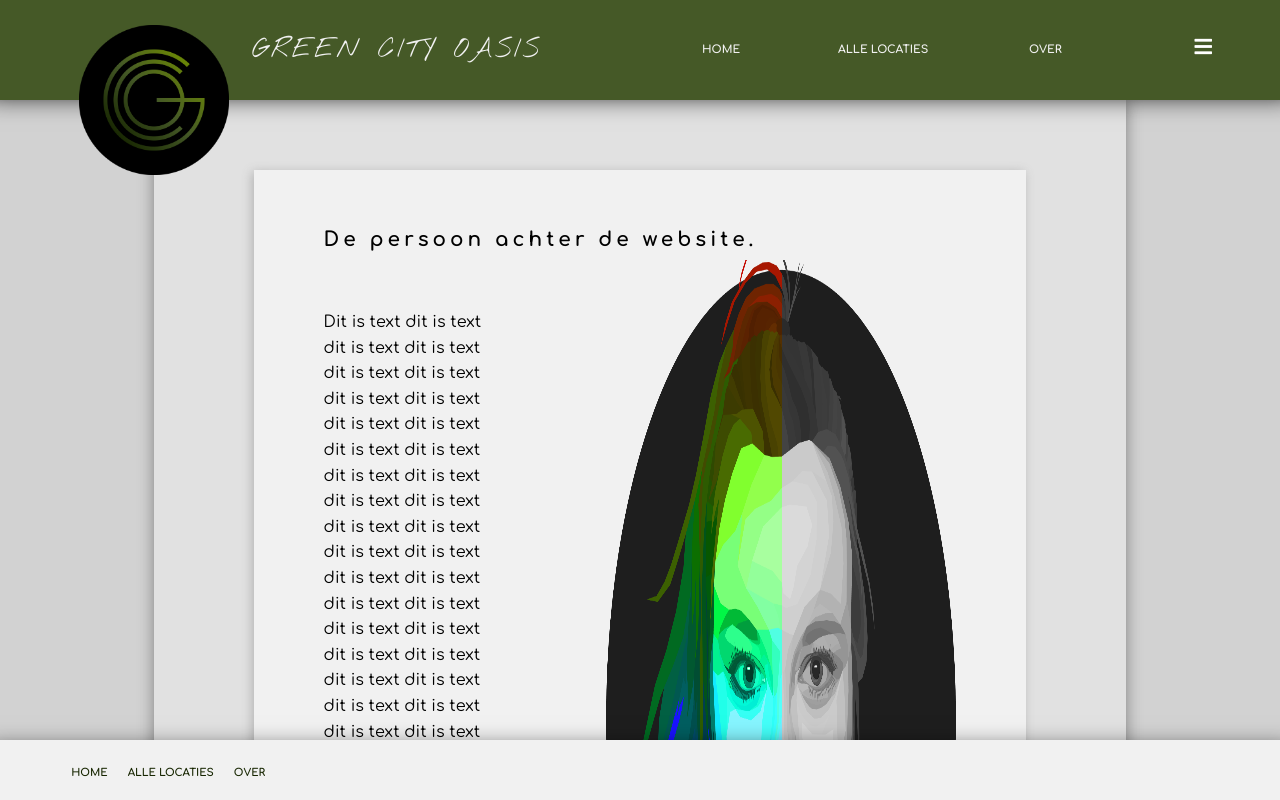
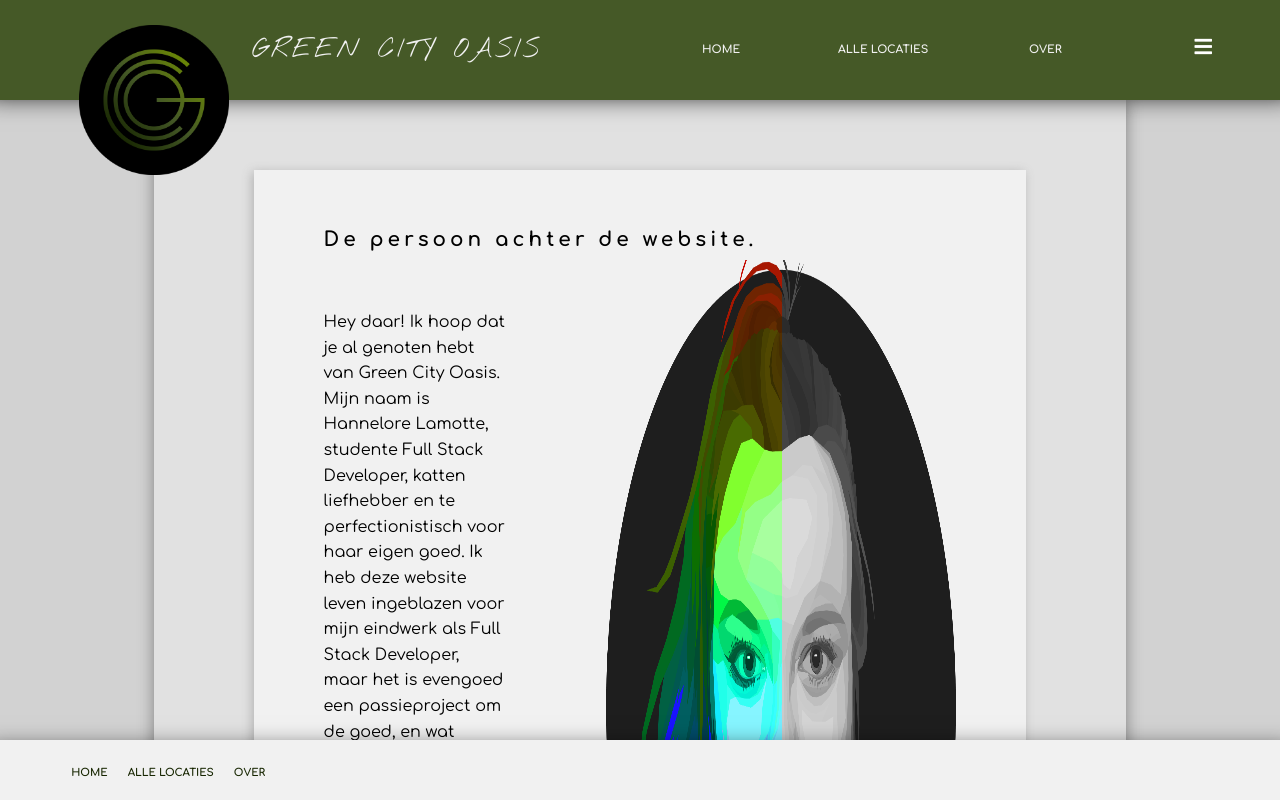
Before and after one commit to Hannelore-L/Green_City_Oasis-Final_Project-Frontend, a Next.js app: page /over in a window 1280 px wide. Shown: the top 800 px of the page. Built offline with nearby package versions, Linux system fonts and the light colour scheme.

Commit message:
removing errors

```diff
--- a/pages/locatie/[id]/[name].js
+++ b/pages/locatie/[id]/[name].js
@@ -91,6 +91,7 @@ export default function Detail({ location, tags, images, users }) {
 											parseInt(loc.slice(39), 10) &&
 											parseInt(loc.slice(39), 10) == location.id && (
 												<Link
+													key={tag.id}
 													href={`/labels/[id]/[name]?id=${tag.id},name=${tag.name}`}
 													as={`/labels/${tag.id}/${tag.name}`}
 												>
--- a/pages/over.js
+++ b/pages/over.js
@@ -17,16 +17,14 @@ export default function Index({ locations }) {
 				<h2>De persoon achter de website.</h2>
 				<section>
 					<p>
-						Dit is text dit is text dit is text dit is text dit is text dit is text dit is text dit is
-						text dit is text dit is text dit is text dit is text dit is text dit is text dit is text
-						dit is text dit is text dit is text dit is text dit is text dit is text dit is text dit is
-						text dit is text dit is text dit is text dit is text dit is text dit is text dit is text
-						dit is text dit is text dit is text dit is text dit is text dit is text dit is text dit is
-						text dit is text dit is text dit is text dit is text dit is text dit is text dit is text
-						dit is text dit is text dit is text dit is text dit is text dit is text dit is text dit is
-						text dit is text dit is text dit is text dit is text dit is text dit is text dit is text
-						dit is text dit is text dit is text dit is text dit is text dit is text dit is text dit is
-						text.
+						Hey daar! Ik hoop dat je al genoten hebt van Green City Oasis. Mijn naam is Hannelore
+						Lamotte, studente Full Stack Developer, katten liefhebber en te perfectionistisch voor
+						haar eigen goed. Ik heb deze website leven ingeblazen voor mijn eindwerk als Full Stack
+						Developer, maar het is evengoed een passieproject om de goed, en wat minder goed,
+						verborgen pareltjes van Leuven in kaart te brengen. Er is al veel verwezenlijkt, maar er
+						is ook nog veel werk aan de winkel. Deze website is zoals de natuur die het omschrijft, ze
+						is nooit klaar met groeien en bloeien. Bedankt om een kijkje te nemen in het groene hart
+						van Leuven!
 					</p>
 					<img src="/images/me.png" alt="artistieke illustratie van de creator" />
 				</section>
--- a/pages/zoeken.js
+++ b/pages/zoeken.js
@@ -136,7 +136,7 @@ export default function Search({ taglist, images }) {
 					<h3>Filters:</h3>
 
 					{categories.map((cat) => (
-						<Accordion allowMultipleExpanded allowZeroExpanded preExpanded={categories}>
+						<Accordion allowMultipleExpanded allowZeroExpanded preExpanded={categories} key={cat}>
 							<AccordionItem uuid={cat}>
 								<AccordionItemHeading>
 									<AccordionItemButton>{cat}</AccordionItemButton>
```
